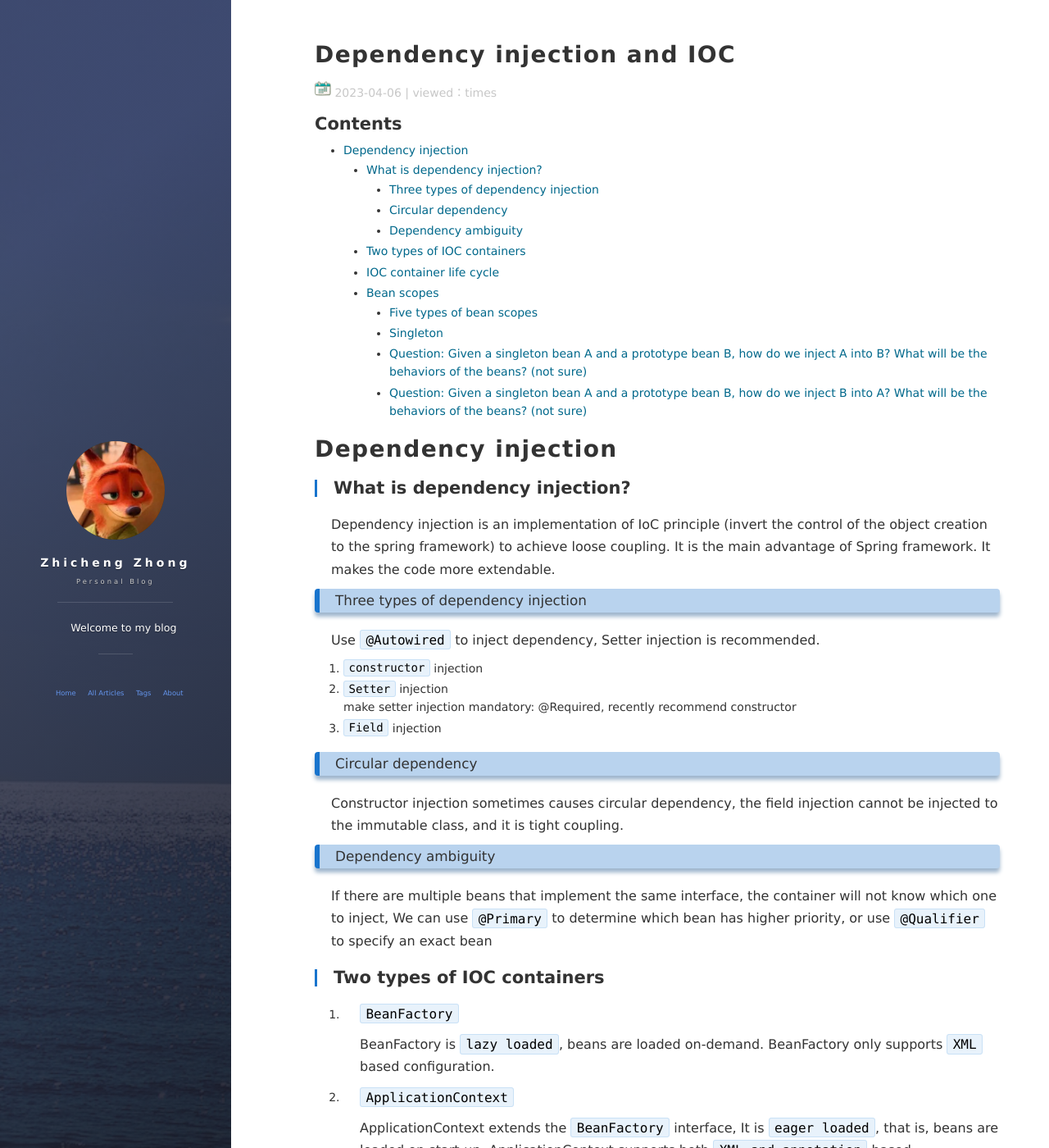
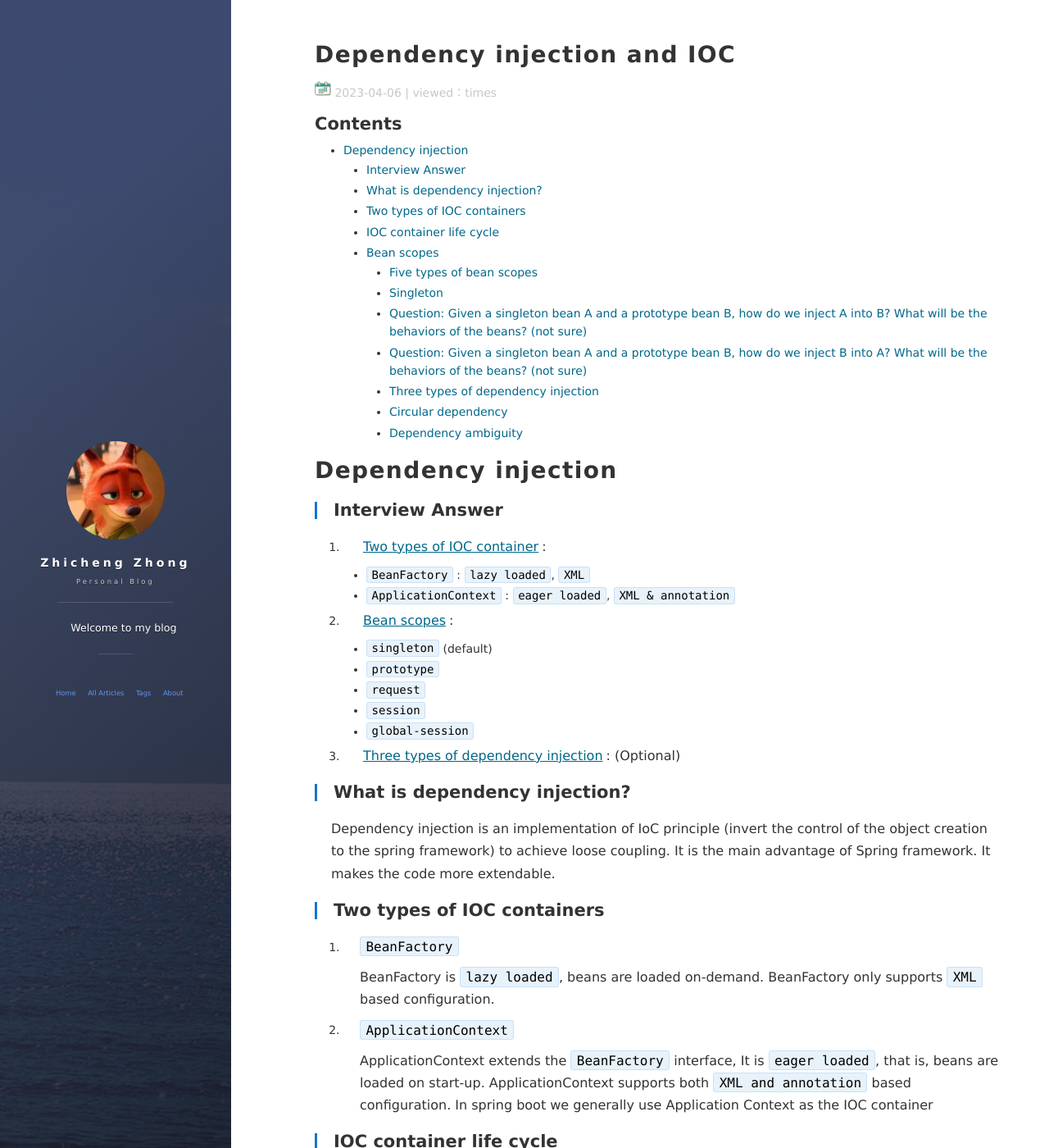
Before and after one commit to ChrisZZhong/chriszzhong.github.io, a Jekyll site: the page built from _posts/2023-04-06-Dependency-Injection.md, in a window 1280 px wide and 1400 px high. Shown: the whole window at 82% size. Built offline with Jekyll 4.4.1, drawn with Linux system fonts in a browser that asks for light colours; nearby versions of some CDN libraries; comment, search, counter and statistics services are not loaded; some of the changed text lies outside the part shown.

Commit message:
update spring interview question

```diff
--- a/_posts/2023-04-06-Dependency-Injection.md
+++ b/_posts/2023-04-06-Dependency-Injection.md
@@ -8,26 +8,26 @@ tag: Spring Framework
 
 # Dependency injection
 
+## Interview Answer
+
+1. [Two types of IOC container](#two-types-of-ioc-containers):
+
+   - `BeanFactory` : `lazy loaded`, `XML`
+   - `ApplicationContext` : `eager loaded`, `XML & annotation`
+
+2. [Bean scopes](#bean-scopes):
+
+   - `singleton` (default)
+   - `prototype`
+   - `request`
+   - `session`
+   - `global-session`
+
+3. [Three types of dependency injection](#three-types-of-dependency-injection): (Optional)
+
 ## What is dependency injection?
 
 Dependency injection is an implementation of IoC principle (invert the control of the object creation to the spring framework) to achieve loose coupling. It is the main advantage of Spring framework. It makes the code more extendable.
-
-### Three types of dependency injection
-
-Use `@Autowired` to inject dependency, Setter injection is recommended.
-
-1. `constructor` injection
-2. `Setter` injection
-   make setter injection mandatory: @Required, recently recommend constructor
-3. `Field` injection
-
-### Circular dependency
-
-Constructor injection sometimes causes circular dependency, the field injection cannot be injected to the immutable class, and it is tight coupling.
-
-### Dependency ambiguity
-
-If there are multiple beans that implement the same interface, the container will not know which one to inject, We can use `@Primary` to determine which bean has higher priority, or use `@Qualifier` to specify an exact bean
 
 ## Two types of IOC containers
 
@@ -78,3 +78,20 @@ Each B will keep the same instance of the A, if A is modified, it might lead to
 ### Question: Given a singleton bean A and a prototype bean B, how do we inject B into A? What will be the behaviors of the beans? (not sure)
 
 There will be only one instance of B, because A is singleton, it will only create one instance of B.
+
+### Three types of dependency injection
+
+Use `@Autowired` to inject dependency, Setter injection is recommended.
+
+1. `constructor` injection
+2. `Setter` injection
+   make setter injection mandatory: @Required, recently recommend constructor
+3. `Field` injection
+
+### Circular dependency
+
+Constructor injection sometimes causes circular dependency, the field injection cannot be injected to the immutable class, and it is tight coupling.
+
+### Dependency ambiguity
+
+If there are multiple beans that implement the same interface, the container will not know which one to inject, We can use `@Primary` to determine which bean has higher priority, or use `@Qualifier` to specify an exact bean
```
Also changed, not shown: _posts/2023-04-07-Spring-Boot.md (+13 -1 lines), _posts/2023-06-19-monitoring.md (+7 -1 lines).
